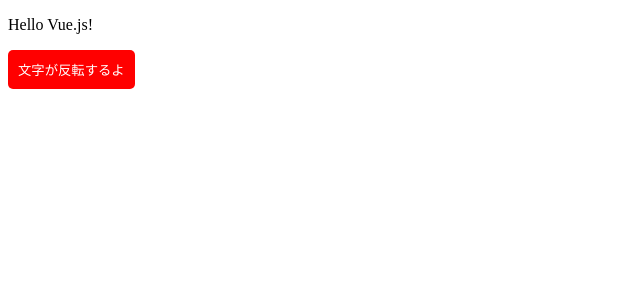
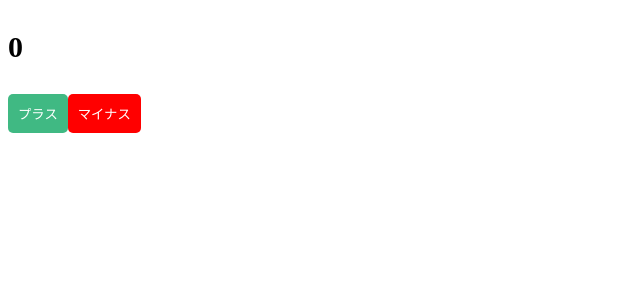
Before and after one commit to Atsu77/ninja_code_vue, a Vue app: page / in a window 1280 px wide. Shown: the top 300 px of the page, without its empty margins (0-640 px from the left). Built offline with nearby package versions, Linux system fonts and the light colour scheme.

Commit message:
中級01

```diff
--- a/src/App.vue
+++ b/src/App.vue
@@ -1,7 +1,8 @@
 <template>
   <div id="app">
-    <p>{{ greet }}</p>
-    <button @click="reverseText" class="alert_btn">文字が反転するよ</button>
+    <p>{{ count }}</p>
+    <button class="up" @click="countUp">プラス</button>
+    <button class="down" @click="countDown">マイナス</button>
   </div>
 </template>
 
@@ -9,26 +10,37 @@
 export default {
   name: "App",
   data: () => ({
-    greet: "Hello Vue.js!"
+    count: 0
   }),
   methods: {
-    reverseText() {
-      this.greet = this.greet
-        .split("")
-        .reverse()
-        .join("");
+    countUp() {
+      this.count++;
+    },
+    countDown() {
+      this.count--;
     }
   }
 };
 </script>
 
 <style>
-.alert_btn {
-  background-color: #f00;
+p {
+  font-size: 30px;
+  font-weight: bold;
+}
+button {
   color: #fff;
+  border-radius: 5px;
   padding: 10px;
-  border-radius: 5px;
-  border: none;
   cursor: pointer;
 }
+
+button.up {
+  background: #40b983;
+  border: none;
+}
+button.down {
+  background: red;
+  border: none;
+}
 </style>
```
